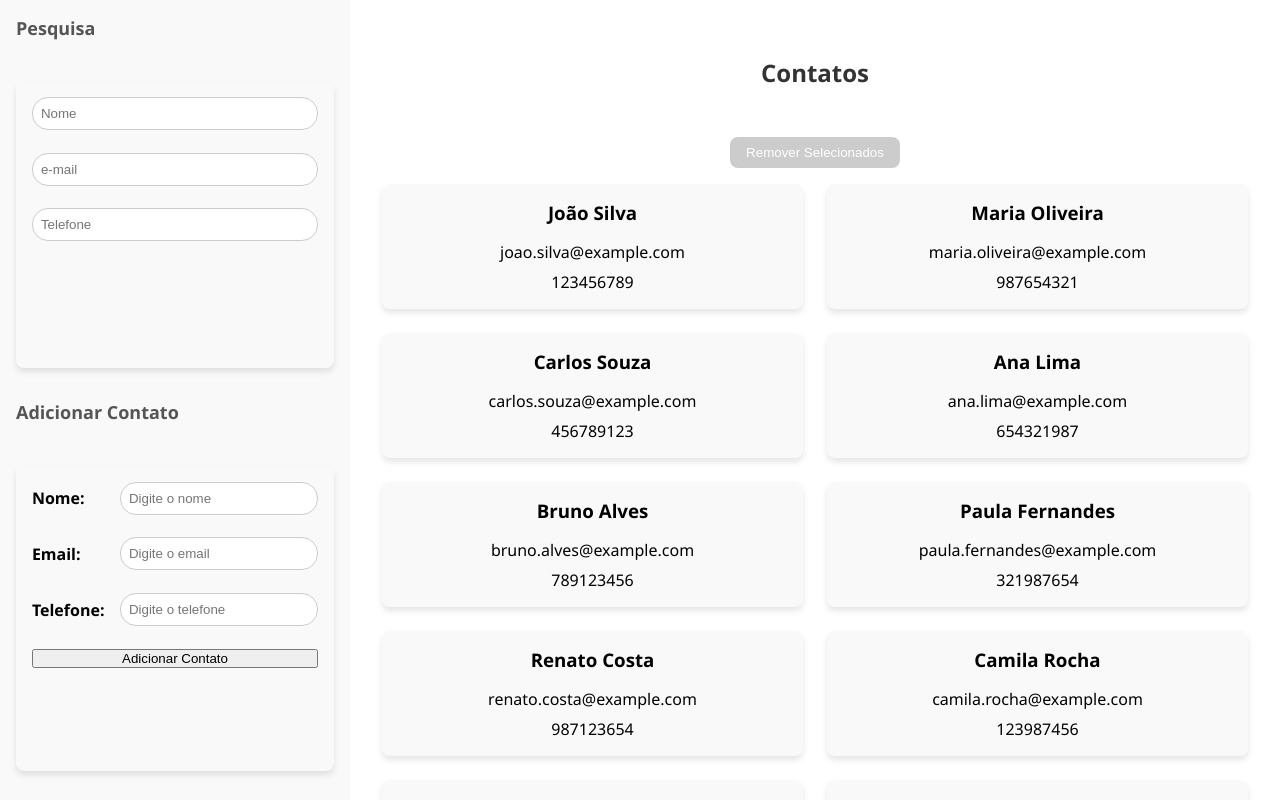
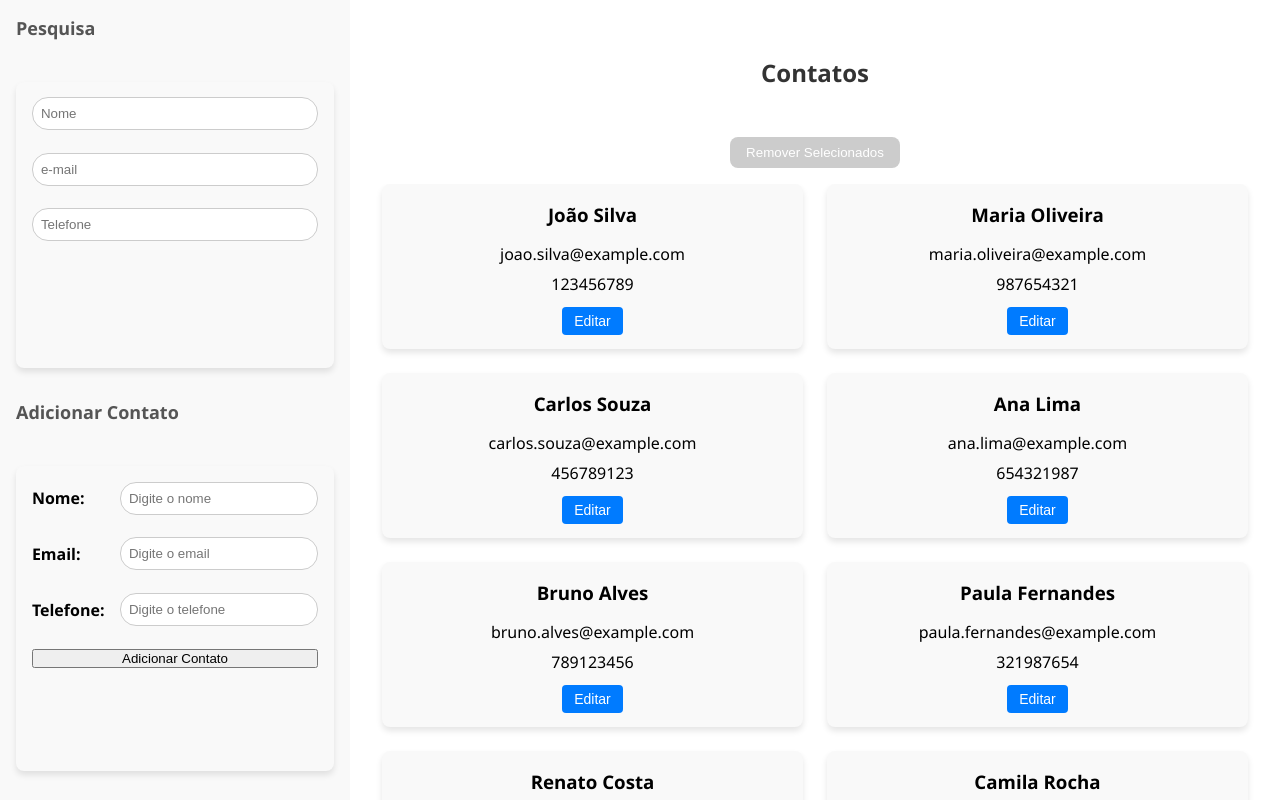
Before and after one commit to FabiusCaesar/lista-contatos, a React (Create React App) app: page / in a window 1280 px wide. Built offline with nearby package versions, Linux system fonts and the light colour scheme.

Commit message:
integra edição de contatos com Redux

```diff
--- a/src/components/ContatoCard/index.tsx
+++ b/src/components/ContatoCard/index.tsx
@@ -1,5 +1,5 @@
-import React from 'react'
-import { Card } from './styles'
+import React, { useState } from 'react'
+import { Button, Card, Input } from './styles'
 
 interface ContatoProps {
   nome: string
@@ -7,6 +7,7 @@ interface ContatoProps {
   telefone: string
   selecionado?: boolean
   aoSelecionar?: () => void
+  aoEditar?: (novoNome: string, novoEmail: string, novoTelefone: string) => void
 }
 
 const ContatoCard: React.FC<ContatoProps> = ({
@@ -14,13 +15,69 @@ const ContatoCard: React.FC<ContatoProps> = ({
   email,
   telefone,
   selecionado = false,
-  aoSelecionar
+  aoSelecionar,
+  aoEditar
 }) => {
+  const [emEdicao, setEmEdicao] = useState(false)
+  const [nomeEditado, setNomeEditado] = useState(nome)
+  const [emailEditado, setEmailEditado] = useState(email)
+  const [telefoneEditado, setTelefoneEditado] = useState(telefone)
+
+  const handleEditar = (event: React.MouseEvent) => {
+    event.stopPropagation()
+    setEmEdicao(true)
+  }
+
+  const handleCancelar = (event: React.MouseEvent) => {
+    event.stopPropagation()
+    setEmEdicao(false)
+    setNomeEditado(nome)
+    setEmailEditado(email)
+    setTelefoneEditado(telefone)
+  }
+
+  const handleSalvar = (event: React.MouseEvent) => {
+    event.stopPropagation()
+    if (aoEditar) {
+      aoEditar(nomeEditado, emailEditado, telefoneEditado)
+    }
+    setEmEdicao(false)
+    // Exibir confirmação após salvar, se necessário
+  }
+
   return (
-    <Card $selecionado={selecionado} onClick={aoSelecionar}>
-      <h3>{nome}</h3>
-      <p>{email}</p>
-      <p>{telefone}</p>
+    <Card
+      $selecionado={selecionado}
+      onClick={!emEdicao ? aoSelecionar : undefined}
+    >
+      {emEdicao ? (
+        <>
+          <Input
+            type="text"
+            value={nomeEditado}
+            onChange={(e) => setNomeEditado(e.target.value)}
+          />
+          <Input
+            type="email"
+            value={emailEditado}
+            onChange={(e) => setEmailEditado(e.target.value)}
+          />
+          <Input
+            type="tel"
+            value={telefoneEditado}
+            onChange={(e) => setTelefoneEditado(e.target.value)}
+          />
+          <Button onClick={handleSalvar}>Salvar</Button>
+          <Button onClick={handleCancelar}>Cancelar</Button>
+        </>
+      ) : (
+        <>
+          <h3>{nome}</h3>
+          <p>{email}</p>
+          <p>{telefone}</p>
+          <Button onClick={handleEditar}>Editar</Button>
+        </>
+      )}
     </Card>
   )
 }
--- a/src/components/ContatoCard/styles.ts
+++ b/src/components/ContatoCard/styles.ts
@@ -7,6 +7,7 @@ interface CardProps {
 export const Card = styled.div<CardProps>`
   padding: 8px;
   background-color: #f9f9f9;
+  border: 2px solid transparent;
   border-radius: 8px;
   box-shadow: 0px 4px 6px rgba(0, 0, 0, 0.1);
   text-align: center;
@@ -29,3 +30,34 @@ export const Card = styled.div<CardProps>`
     margin: 8px 0;
   }
 `
+
+export const Input = styled.input`
+  border: none;
+  border-bottom: 1px solid #ccc;
+  padding: 4px;
+  margin: 4px 0;
+  width: 100%;
+  font-size: 16px;
+  background-color: transparent;
+  outline: none;
+  text-align: center;
+
+  &:focus {
+    border-color: #007bff;
+  }
+`
+
+export const Button = styled.button`
+  margin: 4px 8px;
+  padding: 6px 12px;
+  border: none;
+  background-color: #007bff;
+  color: white;
+  border-radius: 4px;
+  font-size: 14px;
+  cursor: pointer;
+
+  &:hover {
+    background-color: #0056b3;
+  }
+`
--- a/src/containers/MainContent/index.tsx
+++ b/src/containers/MainContent/index.tsx
@@ -11,7 +11,10 @@ import {
 import { useDispatch, useSelector } from 'react-redux'
 import { RootReducer } from '../../store'
 import { Contato } from '../../models/Contatos'
-import { removerContato } from '../../store/reducers/contatosSlice'
+import {
+  editarContato,
+  removerContato
+} from '../../store/reducers/contatosSlice'
 
 interface MainContentProps {
   abrirMenu: () => void
@@ -38,6 +41,15 @@ const MainContent: React.FC<MainContentProps> = ({
   const removerSelecionados = () => {
     selecionados.forEach((id) => dispatch(removerContato(id)))
     setSelecionados([])
+  }
+
+  const handleEditarContato = (
+    id: number,
+    nome: string,
+    email: string,
+    telefone: string
+  ) => {
+    dispatch(editarContato({ id, dadosAtualizados: { nome, email, telefone } }))
   }
 
   const contatosParaExibir =
@@ -74,6 +86,9 @@ const MainContent: React.FC<MainContentProps> = ({
               telefone={contato.telefone}
               selecionado={selecionados.includes(contato.id)}
               aoSelecionar={() => alternarSelecao(contato.id)}
+              aoEditar={(nome, email, telefone) =>
+                handleEditarContato(contato.id, nome, email, telefone)
+              }
             />
           ))
         )}
```
Also changed, not shown: 1 other file (tests, documents, lock files or other folders).
